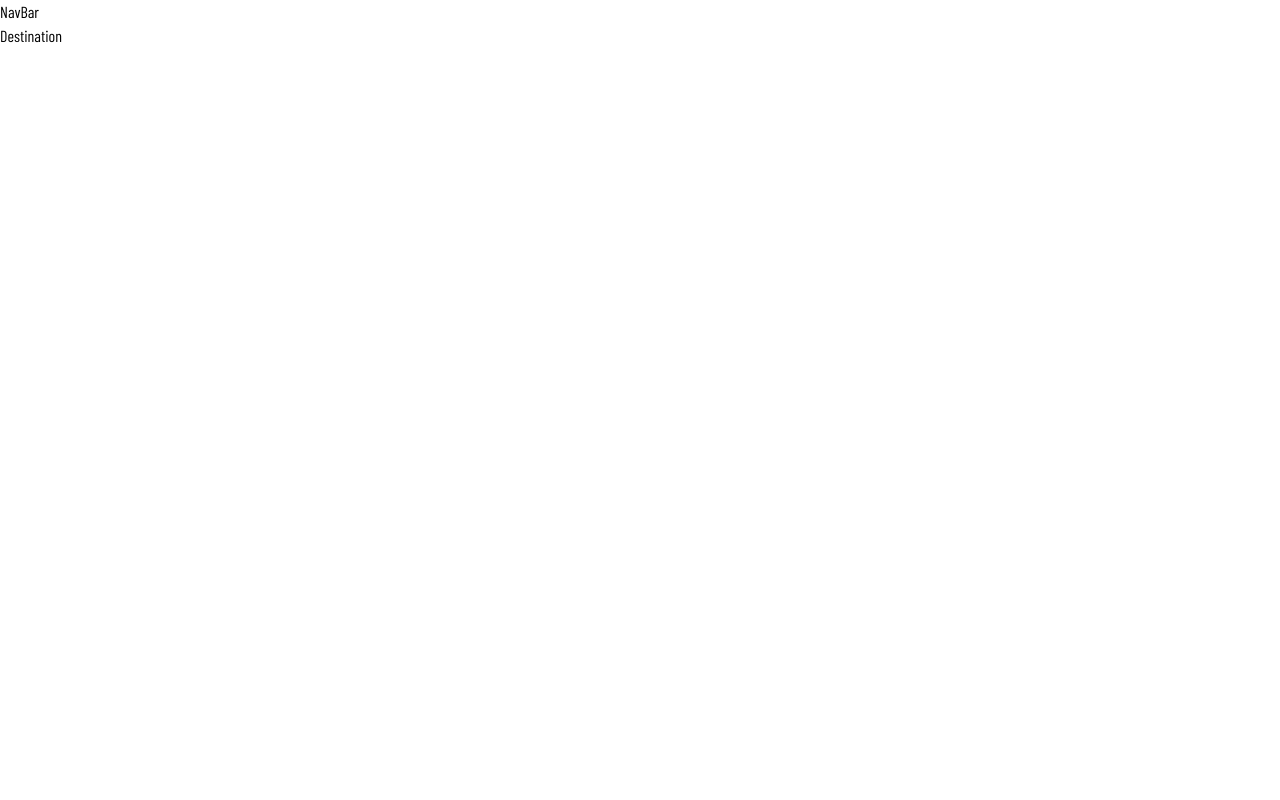
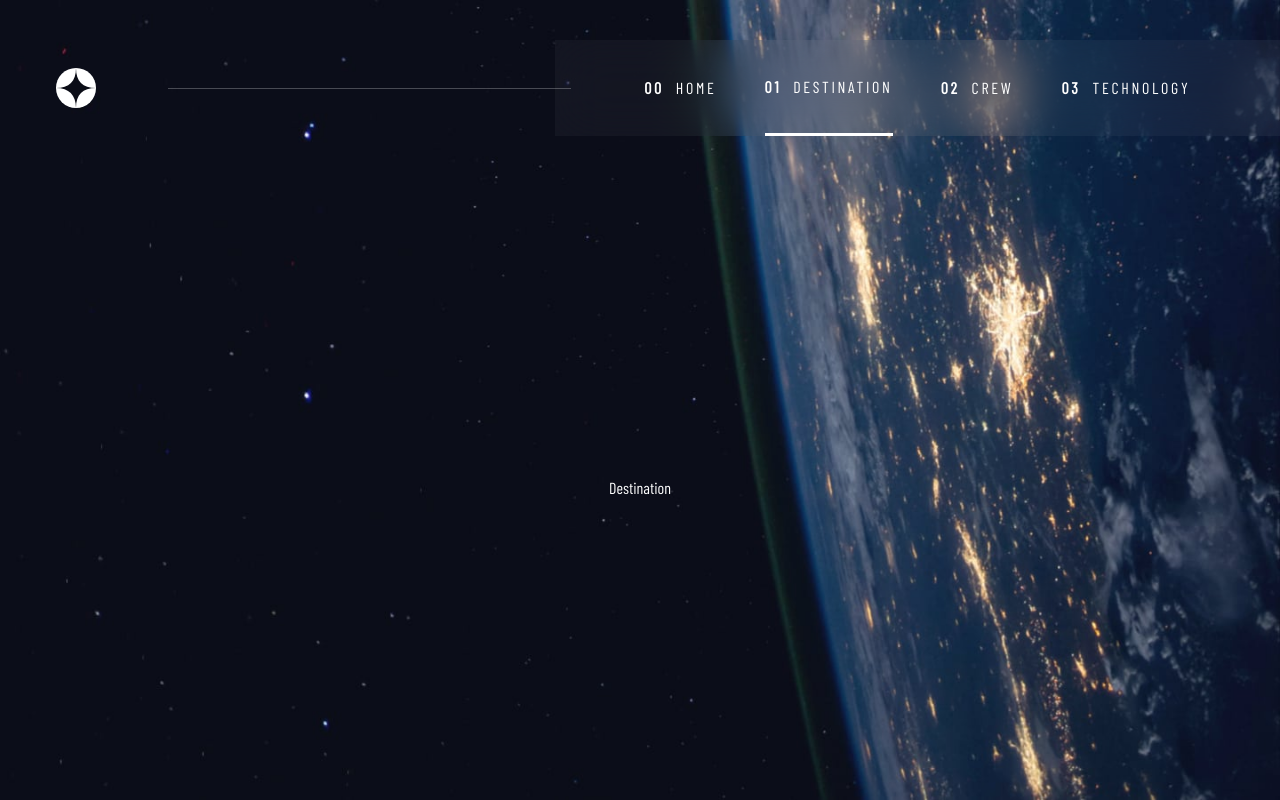
Before and after one commit to chakkasailesh/space-tourism-ui, a React (Create React App) app: page /destination in a window 1280 px wide. Built offline with nearby package versions, Linux system fonts and the light colour scheme; a web font is replaced by a local one.

Commit message:
added header

```diff
--- a/src/App.js
+++ b/src/App.js
@@ -1,12 +1,12 @@
 import React from 'react'
 import { Routes, Route } from 'react-router-dom'
-import { NavBar, Home, Destination, Crew, Technology } from './components'
+import { Header, Home, Destination, Crew, Technology } from './components'
 
 const App = () => {
   return (
-    <div>
-      <NavBar />
-      <div>
+    <div className="app text-white grid">
+      <Header />
+      <div className="flex justify-center items-center">
         <Routes>
           <Route path="/" element={<Home />} />
           <Route path="/destination" element={<Destination />} />
--- /dev/null
+++ b/src/components/Header.js
@@ -0,0 +1,23 @@
+import React, { useState } from 'react'
+import NavBar from './NavBar'
+import logo from '../assets/shared/logo.svg'
+import close from '../assets/shared/icon-close.svg'
+import hamburger from '../assets/shared/icon-hamburger.svg'
+
+const Header = () => {
+  const [isOpen, setIsOpen] = useState(false)
+  return (
+    <div className="flex justify-between items-center header">
+      <img src={logo} alt="logo" className="logo" width="40px" height="40px" />
+      <img
+        src={isOpen ? close : hamburger}
+        alt={isOpen ? 'close nav' : 'open nav'}
+        onClick={() => setIsOpen((prev) => !prev)}
+        className="right-6 fixed sm:hidden z-10"
+      />
+      <NavBar isOpen={isOpen} />
+    </div>
+  )
+}
+
+export default Header
--- a/src/components/NavBar.js
+++ b/src/components/NavBar.js
@@ -1,7 +1,44 @@
 import React from 'react'
+import { NavLink } from 'react-router-dom'
 
-const NavBar = () => {
-  return <div>NavBar</div>
+const links = [
+  {
+    to: '/',
+    num: '00',
+    name: 'HOME',
+  },
+  {
+    to: '/destination',
+    num: '01',
+    name: 'DESTINATION',
+  },
+  {
+    to: '/crew',
+    num: '02',
+    name: 'CREW',
+  },
+  {
+    to: '/technology',
+    num: '03',
+    name: 'TECHNOLOGY',
+  },
+]
+
+const NavBar = ({ isOpen }) => {
+  return (
+    <nav className={`order-2 sm:block ${isOpen ? 'block' : 'hidden'}`}>
+      <ul className="flex flex-col sm:flex-row sm:h-24 lg:my-10 sm:items-center navlist">
+        {links.map(({ to, num, name }) => (
+          <NavLink key={name} to={to} className="sm:h-full flex items-center">
+            <span className="font-bold mr-[12px] inline md:hidden lg:inline">
+              {num}
+            </span>
+            {name}
+          </NavLink>
+        ))}
+      </ul>
+    </nav>
+  )
 }
 
 export default NavBar
--- a/src/components/index.js
+++ b/src/components/index.js
@@ -2,6 +2,7 @@ import Home from './Home'
 import Destination from './Destination'
 import Crew from './Crew'
 import Technology from './Technology'
+import Header from './Header'
 import NavBar from './NavBar'
 
-export { Home, Destination, Crew, Technology, NavBar }
+export { Home, Destination, Crew, Technology, Header, NavBar }
--- a/src/index.css
+++ b/src/index.css
@@ -8,4 +8,69 @@
   html {
     font-family: 'Barlow Condensed', sans-serif;
   }
+  body {
+    background-color: #0b0d17;
+  }
 }
+
+@layer components {
+  .app {
+    min-height: 100vh;
+    width: 100vw;
+    background-image: url('../src/assets/home/background-home-mobile.jpg');
+    background-size: cover;
+    background-position: bottom center;
+    grid-template-rows: min-content 1fr;
+  }
+
+  .logo {
+    margin: 1.5rem clamp(1.5rem, 5vw, 3.5rem);
+  }
+
+  .navlist {
+    gap: clamp(2rem, 5vw, 3rem);
+    padding-inline: clamp(3rem, 7vw, 7rem);
+    letter-spacing: 2.7px;
+    backdrop-filter: blur(1.5rem);
+    background: hsl(0 0% 100% / 0.04);
+  }
+
+  @media (max-width: 639px) {
+    .navlist {
+      position: fixed;
+      inset: 0 0 0 30%;
+      padding-top: 118px;
+    }
+  }
+
+  @media (min-width: 640px) {
+    .app {
+      background-image: url('../src/assets/home/background-home-tablet.jpg');
+      background-position: center center;
+    }
+    .navlist a:hover {
+      border-bottom: 0.2rem solid rgba(255, 255, 255, 0.5);
+    }
+
+    .navlist a.active {
+      border-bottom: 0.2rem solid white;
+    }
+  }
+
+  @media (min-width: 1024px) {
+    .app {
+      background-image: url('../src/assets/home/background-home-desktop.jpg');
+    }
+    .header::after {
+      content: '';
+      display: block;
+      position: relative;
+      height: 1px;
+      width: 100%;
+      left: 1rem;
+      z-index: 1;
+      background: hsl(0 0% 100% / 0.25);
+      order: 1;
+    }
+  }
+}
--- a/tailwind.config.js
+++ b/tailwind.config.js
@@ -6,6 +6,7 @@ module.exports = {
     colors: {
       dark: '#0B0D17',
       light: '#D0D6F9',
+      white: '#FFFFFF',
     },
     fontFamily: {
       signature: ['Bellefair'],
```
